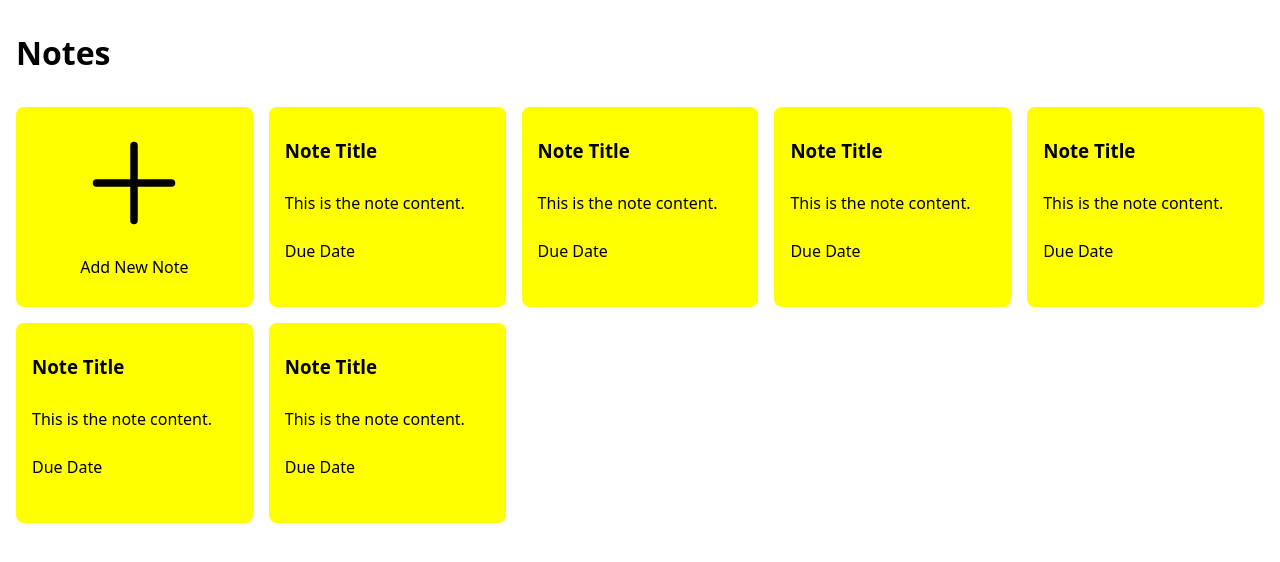
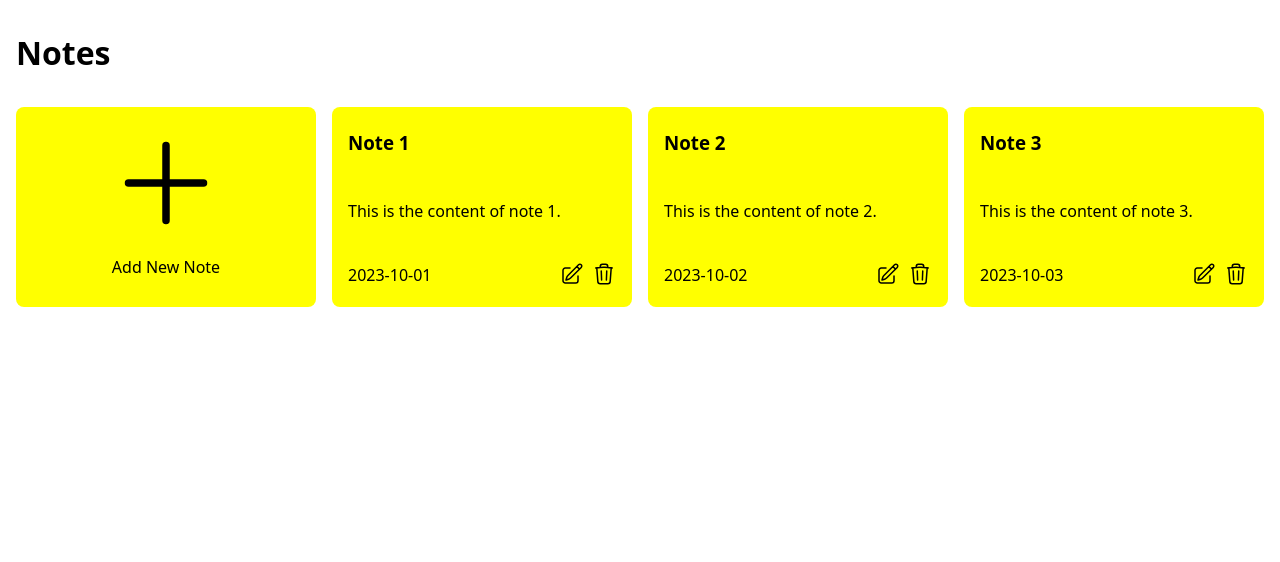
Before and after one commit to simonpartridge86/notes-app, a React (Vite) app: page / in a window 1280 px wide. Shown: the top 562 px of the page. Built offline with nearby package versions, Linux system fonts and the light colour scheme.

Commit message:
add edit and delete buttons

```diff
--- a/src/App.tsx
+++ b/src/App.tsx
@@ -2,9 +2,38 @@ import { AddNote } from "./components/AddNote";
 import { Note } from "./components/Note";
 import "./global.css";
 
+const mockNotes = [
+  {
+    id: "1",
+    title: "Note 1",
+    content: "This is the content of note 1.",
+    dueDate: "2023-10-01",
+  },
+  {
+    id: "2",
+    title: "Note 2",
+    content: "This is the content of note 2.",
+    dueDate: "2023-10-02",
+  },
+  {
+    id: "3",
+    title: "Note 3",
+    content: "This is the content of note 3.",
+    dueDate: "2023-10-03",
+  },
+];
+
 function App() {
   const handleAddNote = () => {
     console.log("Add Note clicked");
+  };
+
+  const handleEditNote = (noteId: string) => {
+    console.log("Edit Note clicked", noteId);
+  };
+
+  const handleDeleteNote = (noteId: string) => {
+    console.log("Delete Note clicked", noteId);
   };
 
   return (
@@ -14,8 +43,14 @@ function App() {
       </header>
       <section className="notes-list">
         <AddNote onClick={handleAddNote} />
-        {[0, 1, 2, 3, 4, 5].map(() => (
-          <Note />
+        {mockNotes.map((note) => (
+          <Note
+            title={note.title}
+            content={note.content}
+            dueDate={note.dueDate}
+            onEditNote={() => handleEditNote(note.id)}
+            onDeleteNote={() => handleDeleteNote(note.id)}
+          />
         ))}
       </section>
     </main>
--- a/src/components/AddNote.tsx
+++ b/src/components/AddNote.tsx
@@ -16,7 +16,7 @@ export const AddNote = ({ onClick }: AddNoteProps) => {
           onClick();
         }
       }}
-      aria-label="Add new note"
+      aria-label="Add New Note"
     >
       <PlusIcon />
       <p>Add New Note</p>
--- /dev/null
+++ b/src/components/IconButton.tsx
@@ -0,0 +1,26 @@
+import { JSX } from "react";
+
+type IconButtonProps = {
+  children: JSX.Element;
+  onClick: () => void;
+  label: string;
+};
+
+export const IconButton = ({ children, onClick, label }: IconButtonProps) => {
+  return (
+    <div
+      className="icon-button"
+      role="button"
+      tabIndex={0}
+      onClick={onClick}
+      onKeyDown={(e) => {
+        if (e.key === "Enter") {
+          onClick();
+        }
+      }}
+      aria-label={label}
+    >
+      {children}
+    </div>
+  );
+};
--- a/src/components/Note.tsx
+++ b/src/components/Note.tsx
@@ -1,10 +1,36 @@
-export const Note = () => {
+import { IconButton } from "./IconButton";
+import { DeleteIcon } from "./icons/DeleteIcon";
+import { EditIcon } from "./icons/EditIcon";
+
+type NoteProps = {
+  title: string;
+  content: string;
+  dueDate: string;
+  onEditNote: () => void;
+  onDeleteNote: () => void;
+};
+
+export const Note = ({
+  title,
+  content,
+  dueDate,
+  onEditNote,
+  onDeleteNote,
+}: NoteProps) => {
   return (
     <div className="note">
-      <h3 className="note-title">Note Title</h3>
-      <p className="note-content">This is the note content.</p>
+      <h3 className="note-title">{title}</h3>
+      <p className="note-content">{content}</p>
       <div className="note-footer">
-        <p className="note-date">Due Date</p>
+        <p className="note-date">{dueDate}</p>
+        <div className="note-actions">
+          <IconButton onClick={onEditNote} label="Edit Note">
+            <EditIcon />
+          </IconButton>
+          <IconButton onClick={onDeleteNote} label="Delete Note">
+            <DeleteIcon />
+          </IconButton>
+        </div>
       </div>
     </div>
   );
--- a/src/components/icons/DeleteIcon.tsx
+++ b/src/components/icons/DeleteIcon.tsx
@@ -6,7 +6,6 @@ export const DeleteIcon = () => {
       viewBox="0 0 24 24"
       strokeWidth={1.5}
       stroke="currentColor"
-      className="size-6"
     >
       <path
         strokeLinecap="round"
--- a/src/components/icons/EditIcon.tsx
+++ b/src/components/icons/EditIcon.tsx
@@ -6,7 +6,6 @@ export const EditIcon = () => {
       viewBox="0 0 24 24"
       strokeWidth={1.5}
       stroke="currentColor"
-      className="size-6"
     >
       <path
         strokeLinecap="round"
--- a/src/components/icons/PlusIcon.tsx
+++ b/src/components/icons/PlusIcon.tsx
@@ -6,7 +6,6 @@ export const PlusIcon = () => {
       viewBox="0 0 24 24"
       strokeWidth={1.5}
       stroke="currentColor"
-      className="size-6"
     >
       <path
         strokeLinecap="round"
--- a/src/global.css
+++ b/src/global.css
@@ -26,10 +26,22 @@
 .note {
   display: flex;
   flex-direction: column;
+  justify-content: space-between;
   height: 200px;
-  padding: 1rem;
+  padding: 0.5rem 1rem;
   border-radius: 0.5rem;
   background-color: yellow;
+}
+
+.note-footer {
+  display: flex;
+  justify-content: space-between;
+  align-items: center;
+}
+
+.note-actions {
+  display: flex;
+  gap: 0.5rem;
 }
 
 .add-note {
@@ -52,3 +64,22 @@
 .add-note:active {
   background-color: yellow;
 }
+
+.icon-button {
+  cursor: pointer;
+  color: active;
+  user-select: none;
+
+  > svg {
+    width: 1.5rem;
+    height: 1.5rem;
+  }
+}
+
+.icon-button:hover {
+  color: grey;
+}
+
+.icon-button:active {
+  color: black;
+}
```
